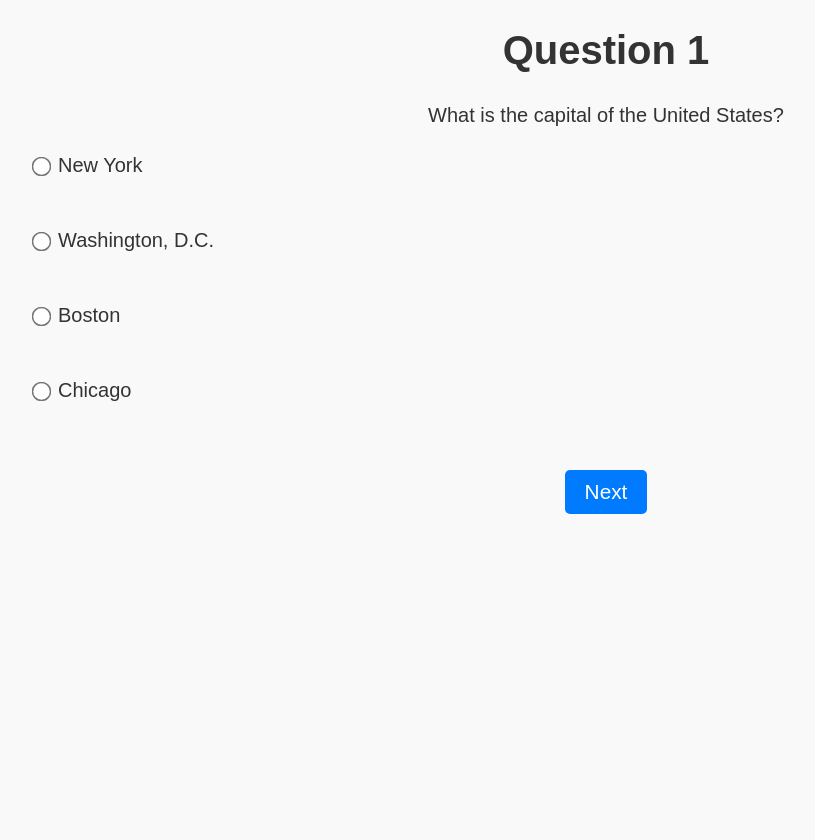
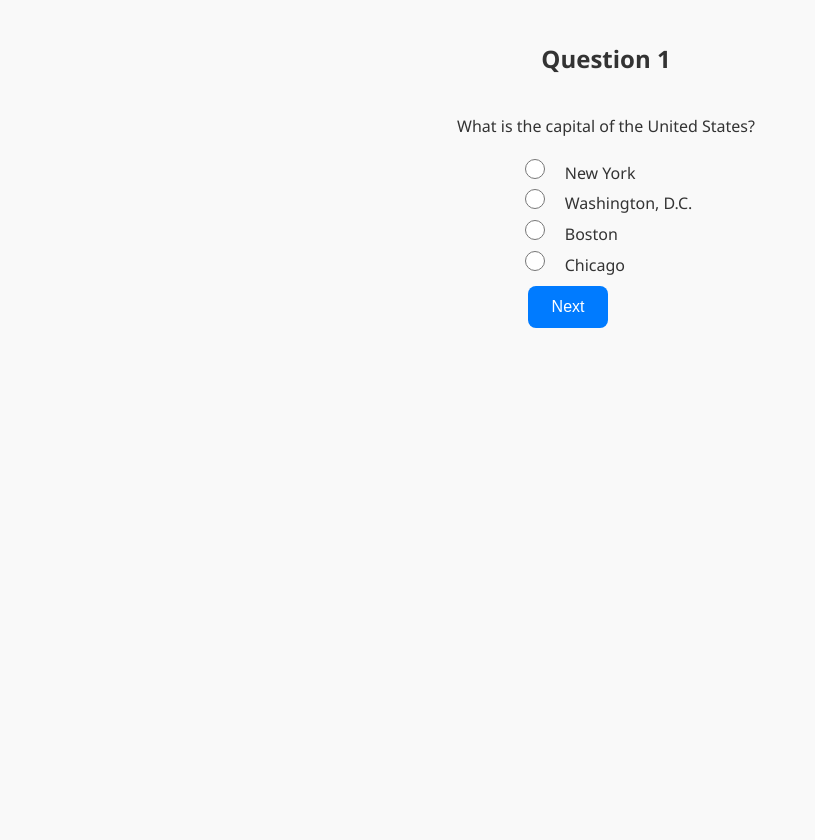
Before and after one commit to cicciocappuccio-webserver/AppWorkbook, a Flask app: page /question/1 in a window 1280 px wide. Shown: the whole page, without its empty margins (34-849 px from the left). Before the commit the page ends 514 px from the top, so only its background shows below. Run offline with Flask 3, Linux system fonts and the light colour scheme.

Commit message:
Update style.css

```diff
--- a/static/style.css
+++ b/static/style.css
@@ -1,66 +1,102 @@
-/* Generale */
-body {
-    font-family: Arial, sans-serif;
-    margin: 0;
-    padding: 0;
-    text-align: center;
-    background-color: #f9f9f9;
-    color: #333;
-    font-size: clamp(1rem, 1vw + 0.75rem, 1.25rem);
-    line-height: 1.5;
+:root {
+    --primary-color: #007bff;
+    --primary-hover: #0056b3;
+    --background-color: #f9f9f9;
+    --text-color: #333;
+    --card-bg: #ffffff;
+    --border-radius: 8px;
+    --box-shadow: 0 4px 6px rgba(0, 0, 0, 0.1);
+    --transition: all 0.3s ease;
+    --correct-color: #28a745;
+    --wrong-color: #dc3545;
 }
 
-/* Titoli e Paragrafi */
-h1 {
-    font-size: clamp(2rem, 5vw + 1rem, 4rem);
-    margin: 20px 0;
+body {
+    font-family: 'Segoe UI', Roboto, 'Helvetica Neue', Arial, sans-serif;
+    margin: 0;
+    padding: 20px;
+    min-height: 100vh;
+    background-color: var(--background-color);
+    color: var(--text-color);
+    line-height: 1.6;
+    display: flex;
+    flex-direction: column;
+    align-items: center;
 }
 
-h2 {
-    font-size: clamp(1.5rem, 3vw + 1rem, 2.5rem);
-    margin: 20px 0;
+.container {
+    width: 100%;
+    max-width: 800px;
+    background-color: var(--card-bg);
+    padding: 2rem;
+    border-radius: var(--border-radius);
+    box-shadow: var(--box-shadow);
+    margin: 20px auto;
 }
 
-p {
-    font-size: clamp(1rem, 1vw + 0.75rem, 1.25rem);
-    margin: 10px 0;
+/* Stili per pulsanti */
+button, .btn {
+    background-color: var(--primary-color);
+    color: white;
+    border: none;
+    padding: 0.75rem 1.5rem;
+    font-size: 1rem;
+    border-radius: var(--border-radius);
+    cursor: pointer;
+    transition: var(--transition);
+    font-weight: 500;
+    margin: 0.5rem;
 }
 
-/* Contenitore Generale */
-form {
-    margin: 20px auto;
-    max-width: 90%; /* Ridimensionabile per dispositivi mobili */
+button:hover, .btn:hover {
+    background-color: var(--primary-hover);
+    transform: translateY(-2px);
+    box-shadow: 0 4px 8px rgba(0, 0, 0, 0.1);
 }
 
-/* Centrare i pulsanti radio e il testo */
-form label {
-    display: flex; /* Layout in riga */
-    align-items: center; /* Allinea verticalmente radio e testo */
-    justify-content: flex-start; /* Allinea a sinistra per leggibilità */
-    margin-bottom: 15px; /* Spazio tra le opzioni */
-    font-size: clamp(1rem, 1vw + 0.75rem, 1.25rem);
+/* Stili per le opzioni di risposta */
+.option {
+    display: flex;
+    align-items: center;
+    padding: 1rem;
+    margin-bottom: 1rem;
+    background-color: white;
+    border: 2px solid #e0e0e0;
+    border-radius: var(--border-radius);
+    transition: var(--transition);
+    cursor: pointer;
 }
 
-/* Personalizzazione dei Radio Button */
-input[type="radio"] {
-    margin-right: 10px; /* Spazio tra pallino e testo */
-    transform: scale(1.5); /* Ingrandisce il pulsante */
-    cursor: pointer; /* Cambia il cursore al passaggio del mouse */
+.option:hover {
+    border-color: var(--primary-color);
 }
 
-/* Pulsanti */
-button {
-    font-size: clamp(1rem, 1vw + 0.5rem, 1.5rem);
-    padding: 10px 20px;
-    margin-top: 20px;
-    background-color: #007bff;
-    color: white;
-    border: none;
-    border-radius: 5px;
-    cursor: pointer;
-    transition: background-color 0.3s ease;
+input[type="radio"] {
+    margin-right: 1rem;
+    min-width: 1.25rem;
+    min-height: 1.25rem;
+    accent-color: var(--primary-color);
 }
 
-button:hover {
-    background-color: #0056b3;
+/* Media queries per dispositivi mobili */
+@media (max-width: 768px) {
+    .container {
+        padding: 1.5rem;
+        margin: 10px;
+    }
+
+    button, .btn {
+        width: 100%;
+        margin: 0.5rem 0;
+    }
 }
+
+@media (max-width: 480px) {
+    body {
+        padding: 10px;
+    }
+
+    .container {
+        padding: 1rem;
+    }
+}
```
